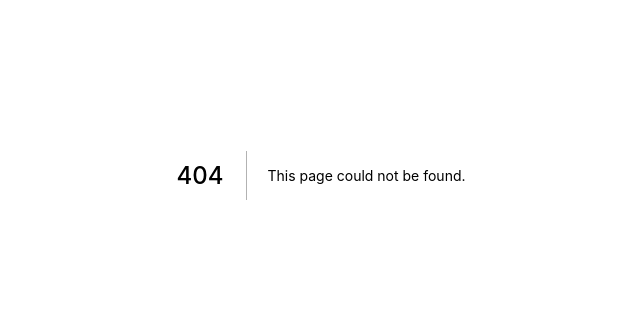
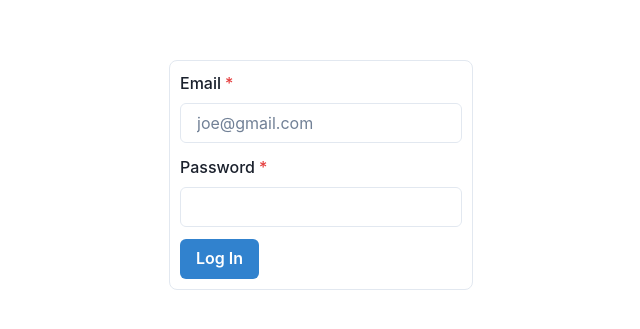
Before and after one commit to imccausl/disco-fever, a Next.js app in the folder my-app/: page /login in a window 1280 px wide. Before the commit this address had no page. Shown: the part 225-554 px from the top of the page, without its empty margins (319-959 px from the left). Built offline with nearby package versions, Linux system fonts and the light colour scheme; no server answers.

Commit message:
wip: some login stuff

```diff
--- a/my-app/components/Form/SignupForm.tsx
+++ b/my-app/components/Form/SignupForm.tsx
@@ -2,28 +2,49 @@ import { FormControl, FormLabel, Input } from '@chakra-ui/react'
 import { Box } from '@chakra-ui/react'
 import { Button } from '@chakra-ui/react'
 import React, { useState, useEffect } from 'react';
+import { useCsrfToken } from '../../hooks/useCsrfToken';
 
+const loginUrl = 'http://localhost:8000/login/'
 
 const SignupForm: React.FC = () => {
+    const csrftoken = useCsrfToken().data
+    console.log(csrftoken)
     useEffect(() => {
         // Update the document title using the browser API
     });
 
-    const onClick = () => {
-        alert('hello')
+    const [username, setUsername] = useState('');
+    const [password, setPassword] = useState('');
+
+    const onSubmit = () => {
+        const data = {
+            username,
+            password,
+        }
+
+        // Default options are marked with *
+        fetch(loginUrl, {
+            method: 'POST',
+            headers: {
+                'Content-Type': 'application/json',
+                'X-CSRFToken': csrftoken,
+            },
+            body: JSON.stringify(data)
+        });
     }
+
 
     return (
         <Box maxW='md' borderWidth='1px' borderRadius='lg' overflow='hidden' p="10px" bg="#fff">
             <FormControl isRequired pb="3">
                 <FormLabel htmlFor='email-address'>Email</FormLabel>
-                <Input name="email" id='email-address' placeholder='joe@gmail.com' type="email" />
+                <Input onClick={(event) => setUsername(event.target.value)} name="email" id='email-address' placeholder='joe@gmail.com' type="email" />
             </FormControl>
             <FormControl isRequired pb="3">
                 <FormLabel htmlFor='password'>Password</FormLabel>
-                <Input name="password" id='password' type="password" />
+                <Input onClick={(event) => setPassword(event.target.value)} name="password" id='password' type="password" />
             </FormControl>
-            <Button onClick={onClick} colorScheme='blue'>Sign Up</Button>
+            <Button onClick={onSubmit} colorScheme='blue'>Log In</Button>
         </Box>
     )
 };
--- /dev/null
+++ b/my-app/hooks/useCsrfToken.tsx
@@ -0,0 +1,22 @@
+import React from 'react'
+import {useQuery } from 'react-query'
+import axios from 'axios'
+
+type CSRFResponse =  {
+    csrfToken: string
+}
+export function useCsrfToken() {
+    const token = useQuery({
+        queryKey: [
+            '/api/get-token'
+        ],
+        queryFn: async () => {
+            const response = await axios.get<CSRFResponse>('http://localhost:8000/api/get-token')
+            return response.data?.csrfToken
+        },
+        staleTime: 1000 * 60,
+        enabled: true
+    })
+
+    return token
+}
--- a/my-app/package.json
+++ b/my-app/package.json
@@ -21,6 +21,7 @@
     "react-query": "^3.39.1"
   },
   "devDependencies": {
+    "@types/axios": "^0.14.0",
     "@types/node": "17.0.38",
     "@types/react": "18.0.10",
     "@types/react-dom": "18.0.5",
--- a/my-app/pages/_app.tsx
+++ b/my-app/pages/_app.tsx
@@ -1,12 +1,19 @@
 import '../styles/globals.css'
 import { ChakraProvider } from '@chakra-ui/react'
+import {QueryClientProvider, QueryClient} from 'react-query'
+
 import type { AppProps } from 'next/app'
+
+const queryClient = new QueryClient()
 
 function MyApp({ Component, pageProps }: AppProps) {
   return (
+    <QueryClientProvider client={queryClient}>
+
     <ChakraProvider>
         <Component {...pageProps} />
     </ChakraProvider>
+    </QueryClientProvider>
   )
 }
 
--- /dev/null
+++ b/my-app/pages/login.tsx
@@ -0,0 +1,26 @@
+import React, { useState, useEffect } from 'react';
+import type { NextPage } from 'next'
+import Head from 'next/head'
+// import Image from 'next/image'
+import styles from '../styles/Home.module.css'
+import ScoreGrid from '../components/ScoreGrid'
+import SignupForm from '../components/Form/SignupForm'
+
+const Login: NextPage = () => {
+  return (
+    <div className={styles.container}>
+      <Head>
+        <title>🥏 Login</title>
+        <meta name="description" content="Generated by create next app" />
+        <link rel="icon" href="/favicon.ico" />
+      </Head>
+
+      <main className={styles.main}>
+        <SignupForm />
+      </main>
+
+    </div>
+  )
+}
+
+export default Login
```
Also changed, not shown: my-app/components/Form/SignupForm copy.tsx (deleted, +0 -31 lines), 1 other file (tests, documents, lock files or other folders).
